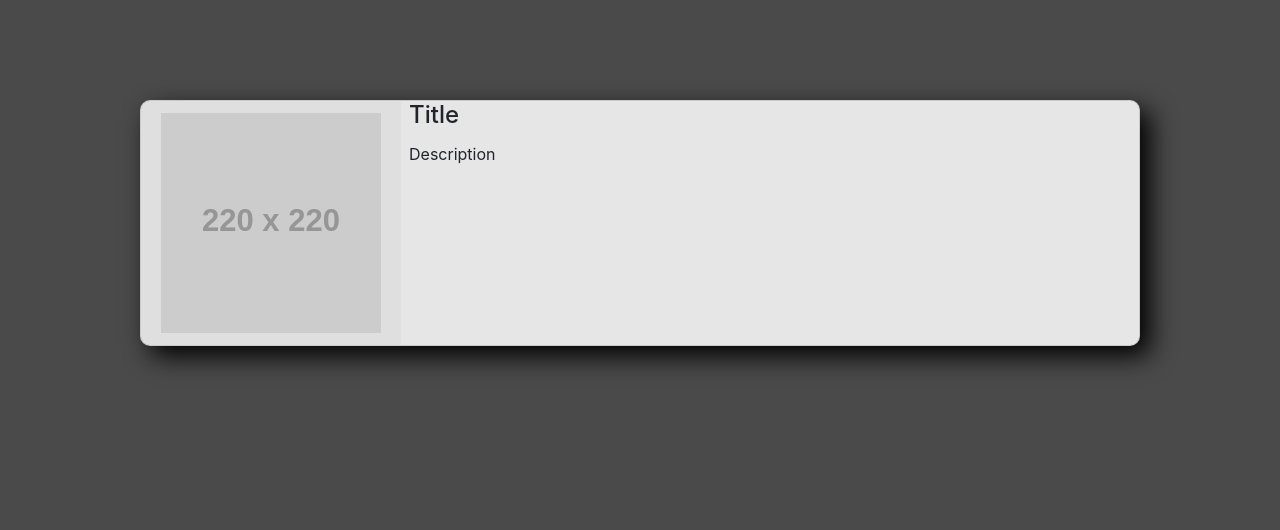
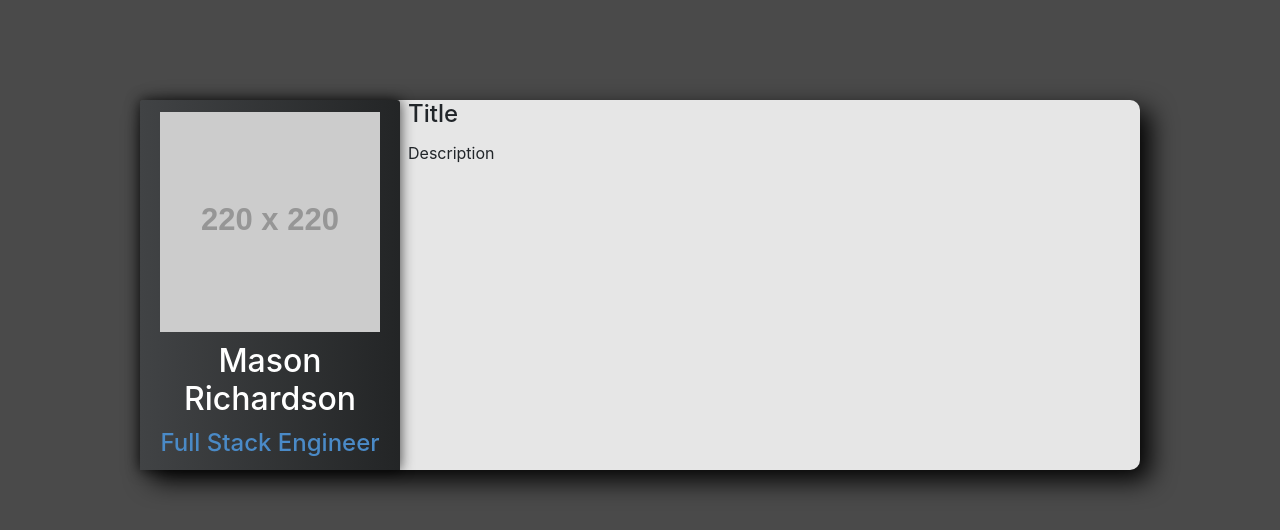
Before and after one commit to Cage01/Resume-Site, an Angular app in the folder resume-angular/: page / in a window 1280 px wide. Shown: the top 530 px of the page. Built offline with nearby package versions, Linux system fonts and the light colour scheme.

Commit message:
no message

```diff
--- a/resume-angular/src/app/app.component.html
+++ b/resume-angular/src/app/app.component.html
@@ -4,10 +4,18 @@
     <div class="card flex-row flex-wrap">
           <div class="card-header border-0">
             <img src="//placehold.it/220" alt="">
+            <div class="row">
+              <h2 class="name">Mason <br> Richardson</h2>
+            </div>
+            <div class="row">
+              <h4 class="current-position">Full Stack Engineer</h4>
+
+            </div>
         </div>
         <div class="card-block px-2">
-            <h4 class="card-title">Title</h4>
-            <p class="card-text">Description</p>
+              <h4 class="card-title">Title</h4>
+              <p class="card-text">Description</p>
+
         </div>
       </div>
 </div>
--- a/resume-angular/src/styles.css
+++ b/resume-angular/src/styles.css
@@ -4,8 +4,23 @@ body {
     overflow-x: hidden;
 }
 
+
+
+.card, .card-header {
+    background: #232526;  /* fallback for old browsers */
+    background: -webkit-linear-gradient(to right, #414345, #232526);  /* Chrome 10-25, Safari 5.1-6 */
+    background: linear-gradient(to right, #414345, #232526); /* W3C, IE 10+/ Edge, Firefox 16+, Chrome 26+, Opera 12+, Safari 7+ */
+    border-radius: 0;
+
+
+    -webkit-box-shadow: 0px 0px 14px 0px rgba(0,0,0,0.75);
+    -moz-box-shadow: 0px 0px 14px 0px rgba(0,0,0,0.75);
+    box-shadow: 0px 0px 14px 0px rgba(0,0,0,0.75);
+}
+
 .card {
-    background-color: #e6e6e6;
+    border: 0;
+    background: #e6e6e6;
     margin: 0 auto;
     margin-top: 100px;
     margin-bottom: 100px;
@@ -15,3 +30,17 @@ body {
     -moz-box-shadow: 10px 10px 26px 0px rgba(0,0,0,1);
     box-shadow: 10px 10px 26px 0px rgba(0,0,0,1);
 }
+
+.name {
+    color: white;
+    margin: 0 auto;
+    margin-top: 10px;
+    text-align: center;
+}
+
+.current-position {
+    color: #4a8ac7;
+    margin: 0 auto;
+    margin-top: 10px;
+    text-align: center;
+}
```
